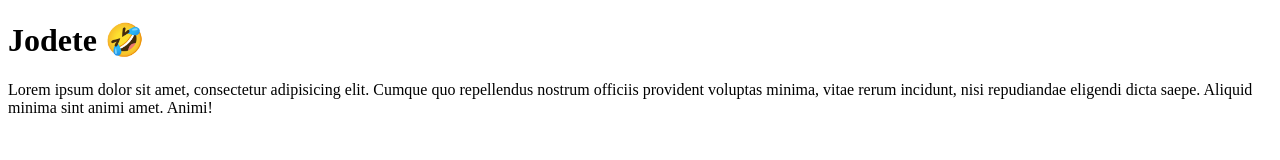
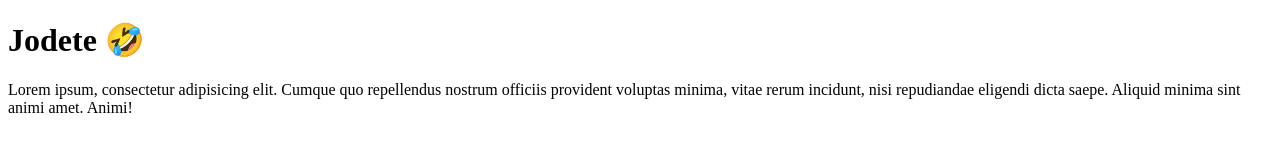
Before and after one commit to sebastianzapatar/nombrerepo, a plain HTML site: page index.html in a window 1280 px wide. Drawn offline with Linux system fonts and the light colour scheme.

Commit message:
Se busca crear un conflicto

```diff
--- a/index.html
+++ b/index.html
@@ -7,6 +7,6 @@
 </head>
 <body>
     <h1>Jodete 🤣</h1>
-    <p>Lorem ipsum dolor sit amet, consectetur adipisicing elit. Cumque quo repellendus nostrum officiis provident voluptas minima, vitae rerum incidunt, nisi repudiandae eligendi dicta saepe. Aliquid minima sint animi amet. Animi!</p>
+    <p>Lorem ipsum, consectetur adipisicing elit. Cumque quo repellendus nostrum officiis provident voluptas minima, vitae rerum incidunt, nisi repudiandae eligendi dicta saepe. Aliquid minima sint animi amet. Animi!</p>
 </body>
 </html>
```
